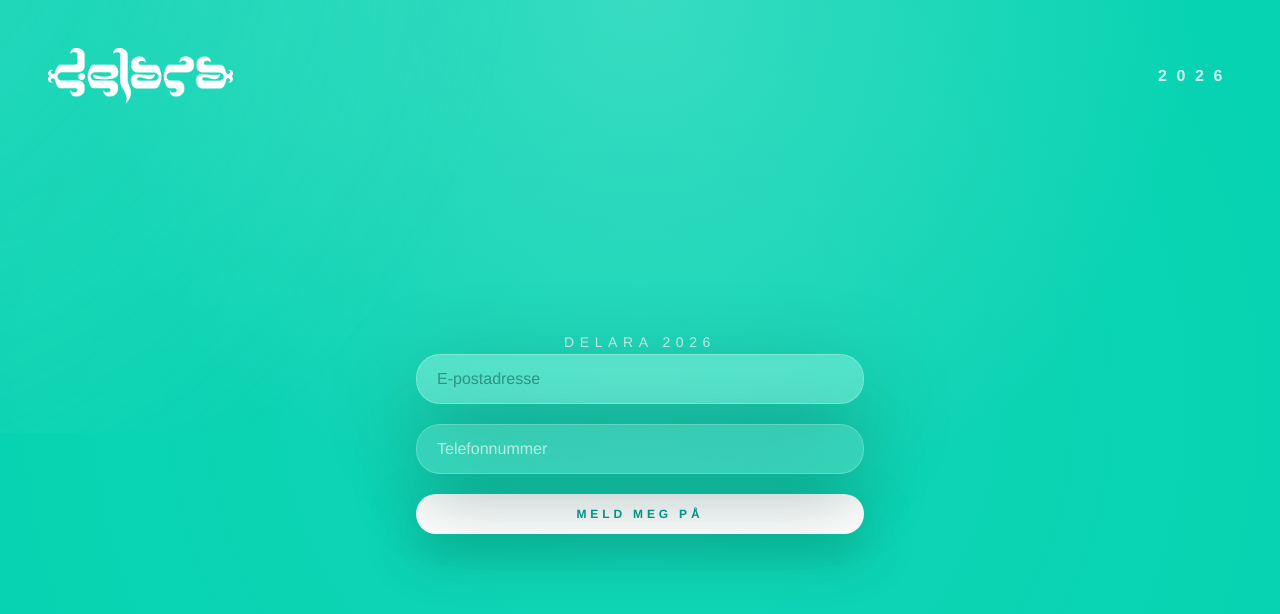
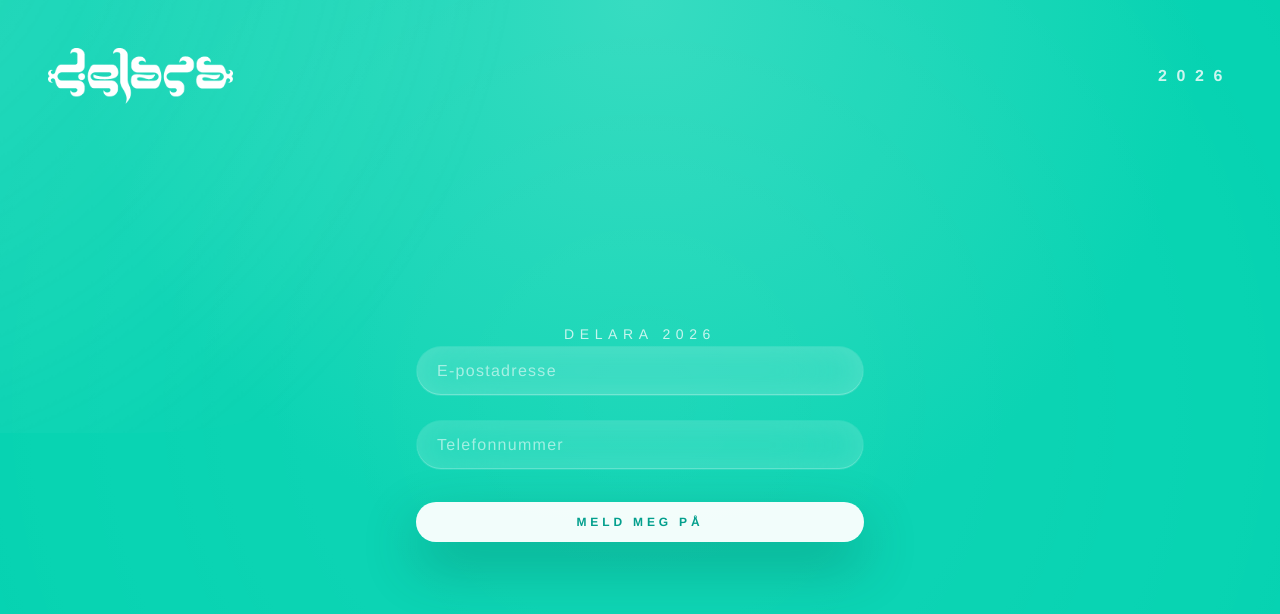
Before and after one commit to simonstrumse/sjelen-2026, a Next.js app: page / in a window 1280 px wide. Shown: the top 614 px of the page. Built offline with nearby package versions, Linux system fonts and the light colour scheme.

Commit message:
Blend input fields into background

```diff
--- a/components/SubscribeForm.tsx
+++ b/components/SubscribeForm.tsx
@@ -26,7 +26,7 @@ export default function SubscribeForm() {
     <form
       ref={formRef}
       onSubmit={handleSubmit}
-      className="flex flex-col gap-5"
+      className="flex flex-col gap-6"
     >
       <div className="flex flex-col gap-2">
         <label htmlFor="email" className="sr-only">
@@ -38,7 +38,7 @@ export default function SubscribeForm() {
           type="email"
           required
           placeholder="E-postadresse"
-          className="w-full rounded-3xl border border-white/25 bg-white/25 px-5 py-3 text-base text-[#074b3f] shadow-[0_30px_90px_rgba(6,56,47,0.35)] backdrop-blur-xl outline-none transition focus:border-white/70 focus:bg-white/70"
+          className="w-full rounded-[32px] border border-white/0 bg-white/12 px-5 py-3 text-base font-light tracking-[0.08em] text-white placeholder:text-white/55 shadow-[inset_0_0_30px_rgba(255,255,255,0.12),inset_0_-1px_0_rgba(255,255,255,0.25)] backdrop-blur-2xl outline-none transition focus:bg-white/18 focus:placeholder:text-white/35 focus:shadow-[inset_0_0_28px_rgba(255,255,255,0.2),inset_0_-1px_0_rgba(255,255,255,0.35)]"
         />
       </div>
 
@@ -52,14 +52,14 @@ export default function SubscribeForm() {
           type="tel"
           required
           placeholder="Telefonnummer"
-          className="w-full rounded-3xl border border-white/20 bg-white/15 px-5 py-3 text-base text-white placeholder:text-white/65 shadow-[0_22px_70px_rgba(3,65,55,0.32)] backdrop-blur-xl outline-none transition focus:border-white/60 focus:bg-white/35"
+          className="w-full rounded-[32px] border border-white/0 bg-white/10 px-5 py-3 text-base font-light tracking-[0.08em] text-white placeholder:text-white/55 shadow-[inset_0_0_28px_rgba(255,255,255,0.1),inset_0_-1px_0_rgba(255,255,255,0.22)] backdrop-blur-2xl outline-none transition focus:bg-white/16 focus:placeholder:text-white/30 focus:shadow-[inset_0_0_26px_rgba(255,255,255,0.18),inset_0_-1px_0_rgba(255,255,255,0.32)]"
         />
       </div>
 
       <button
         type="submit"
         disabled={isSubmitting}
-        className="mx-auto w-full rounded-3xl bg-white px-6 py-3 text-center text-xs font-bold uppercase tracking-[0.32em] text-[#039f8d] shadow-[0_18px_50px_rgba(4,78,66,0.35)] transition hover:bg-white/90 focus:outline-none focus:ring-2 focus:ring-white/70 disabled:cursor-not-allowed disabled:opacity-60"
+        className="mx-auto mt-2 w-full rounded-[32px] bg-white/95 px-6 py-3 text-center text-xs font-bold uppercase tracking-[0.32em] text-[#039f8d] shadow-[0_22px_55px_rgba(4,78,66,0.32)] transition hover:bg-white focus:outline-none focus:ring-2 focus:ring-white/70 disabled:cursor-not-allowed disabled:opacity-60"
       >
         {isSubmitting ? "Sender..." : "Meld meg på"}
       </button>
```
